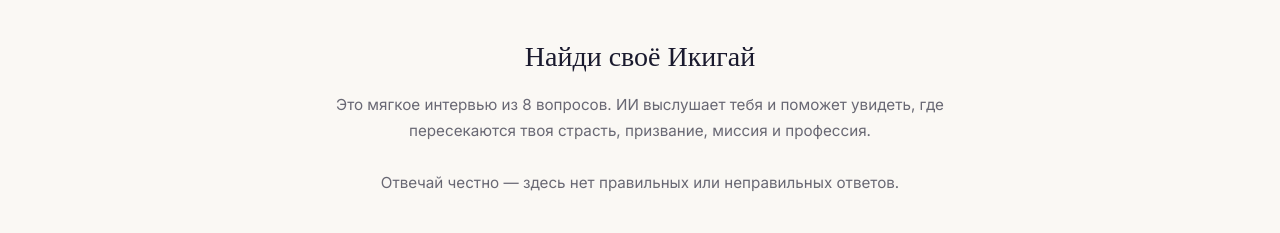
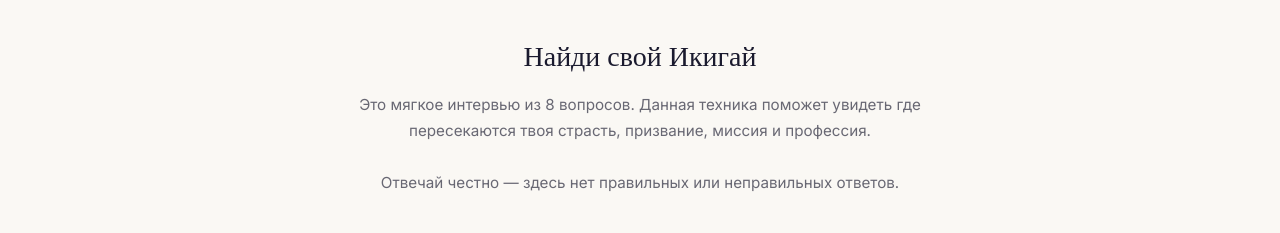
Before and after one commit to nikkyy888/Ikigai888, a website: page public/index.html in a window 1280 px wide. Shown: the part 474-707 px from the top of the page. Drawn offline with Linux system fonts and the light colour scheme.

Commit message:
Update index.html

```diff
--- a/public/index.html
+++ b/public/index.html
@@ -86,8 +86,8 @@
       <div class="circle c-world"></div><div class="circle c-pay"></div>
       <div class="center-dot"></div>
     </div>
-    <h1 class="intro-title">Найди своё Икигай</h1>
-    <p class="intro-text">Это мягкое интервью из 8 вопросов. ИИ выслушает тебя и поможет увидеть, где пересекаются твоя страсть, призвание, миссия и профессия.<br><br>Отвечай честно — здесь нет правильных или неправильных ответов.</p>
+    <h1 class="intro-title">Найди свой Икигай</h1>
+    <p class="intro-text">Это мягкое интервью из 8 вопросов. Данная техника поможет увидеть где пересекаются твоя страсть, призвание, миссия и профессия.<br><br>Отвечай честно — здесь нет правильных или неправильных ответов.</p>
     <button class="btn btn-primary" onclick="startJourney()">Начать путешествие →</button>
   </div>
   <div id="screen-questions">
```
